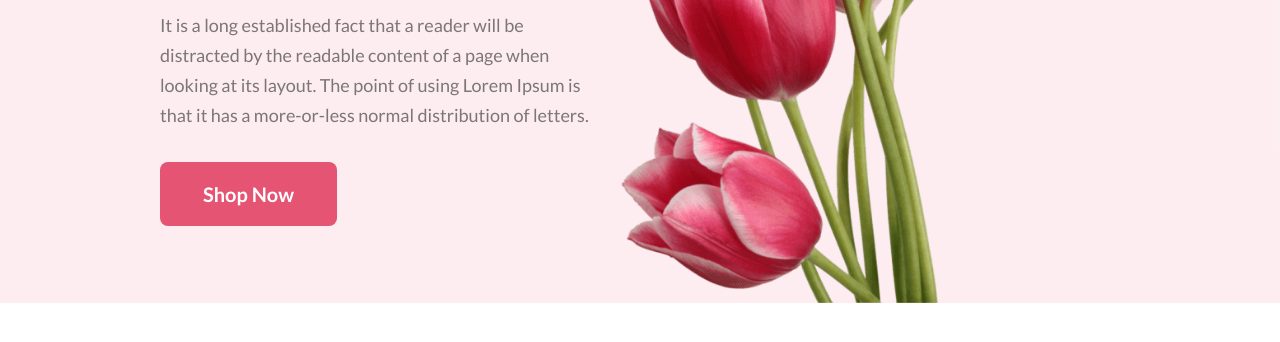
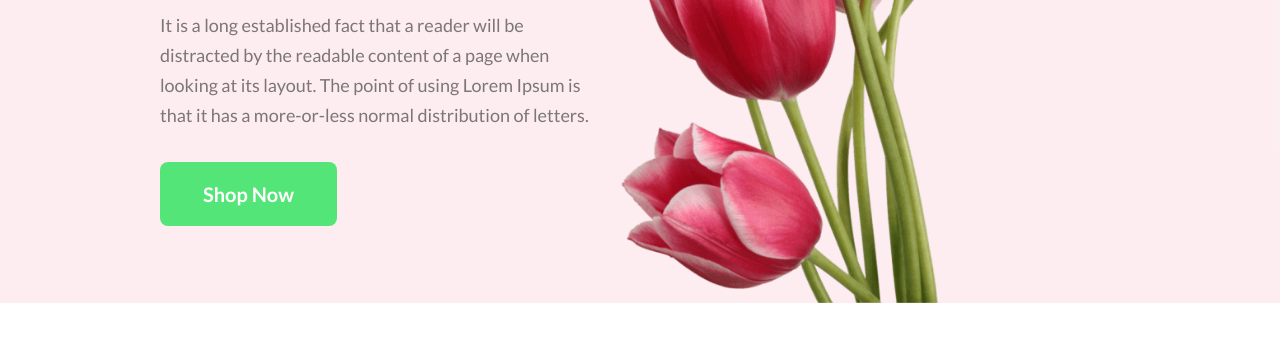
Before and after one commit to fardinariful/FlowerShop, a plain HTML site: page index.html in a window 1280 px wide. In both pictures the pointer is over the button "Shop Now". Shown: the part 356-698 px from the top of the page. Drawn offline with Linux system fonts and the light colour scheme.

Commit message:
hover effect added

```diff
--- a/style/styles.css
+++ b/style/styles.css
@@ -22,6 +22,11 @@ button {
   font-weight: 700;
   border: none;
   padding: 20px 43px;
+  cursor: pointer;
+  transition:all 3s;
+}
+button:hover{
+    background: #54e578
 }
 header {
   background-color: rgba(229, 84, 115, 0.1);
```
